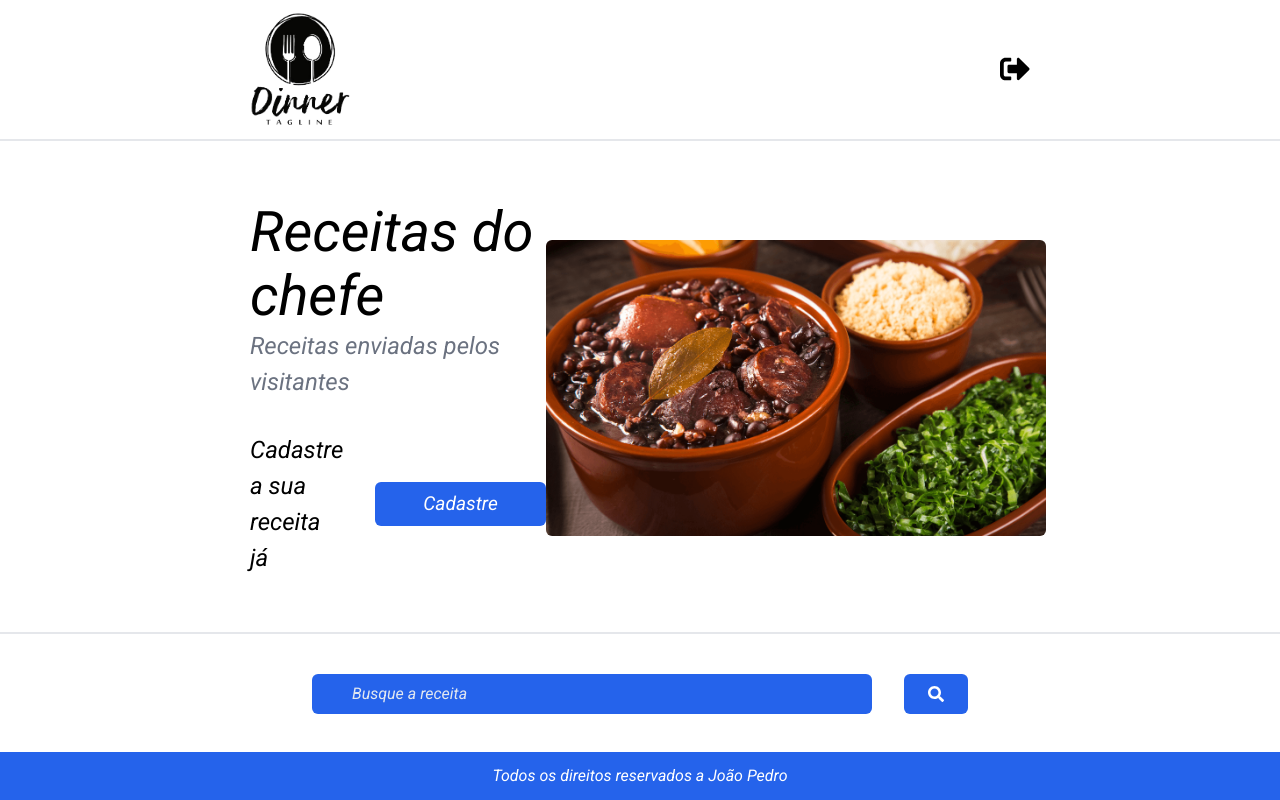
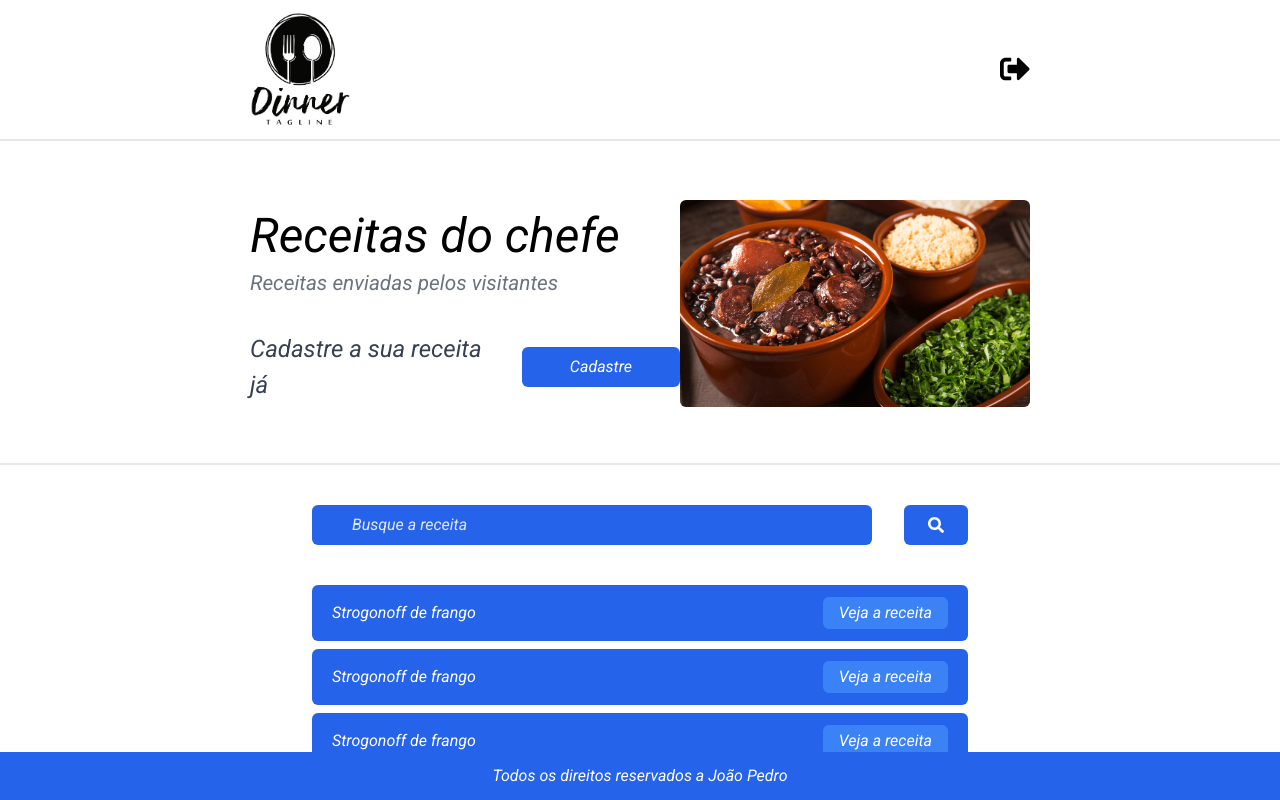
Before and after one commit to DevJoaoPeu/App_Receitas, a Next.js app in the folder web/: page /home in a window 1280 px wide. Shown: the top 800 px of the page. Built offline with nearby package versions, Linux system fonts and the light colour scheme; a web font is replaced by a local one.

Commit message:
feat: ajustando estilização

```diff
--- a/web/src/pages/home/index.tsx
+++ b/web/src/pages/home/index.tsx
@@ -11,14 +11,14 @@ const Home = () => {
       <Header />
       <div className="border-b-2 mt-[200px] pb-[3.5rem] px-[250px] flex justify-between items-center">
         <div className="flex flex-col">
-          <h1 className="text-[3.5rem] leading-[4rem]">Receitas do chefe</h1>
-          <h4 className="text-[1.5rem] text-gray-500">Receitas enviadas pelos visitantes</h4>
+          <h1 className="text-[3rem] leading-[4rem]">Receitas do chefe</h1>
+          <h4 className="text-[1.3rem] text-gray-500">Receitas enviadas pelos visitantes</h4>
           <div className="mt-8 flex gap-8 items-center">
-            <h4 className="text-gray-60000 text-[1.5rem]">Cadastre a sua receita já</h4>
-            <button className="bg-blue-600 text-white px-[3rem] py-2 text-[1.2rem] rounded-md">Cadastre</button>
+            <h4 className="text-gray-700 text-[1.5rem]">Cadastre a sua receita já</h4>
+            <button className="bg-blue-600 text-white px-[3rem] py-2 text-[1rem] rounded-md">Cadastre</button>
           </div>
         </div>
-        <Image className="rounded-md" width={500} src={imageMain} alt="imagem feijoada" />
+        <Image className="rounded-md" width={350} src={imageMain} alt="imagem feijoada" />
       </div>
       <div className="flex flex-col px-[250px] py-10 text-center">
         <div className="flex gap-8 justify-center mb-10">
```
